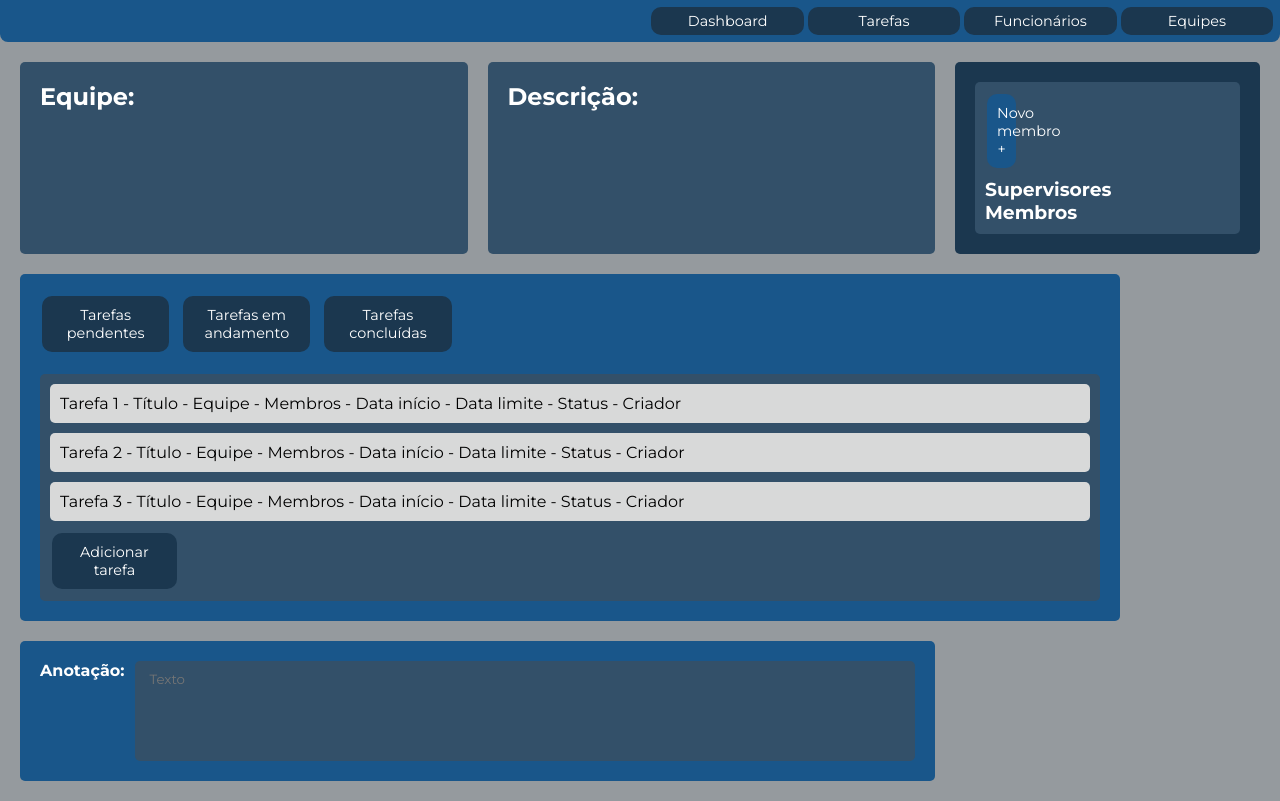
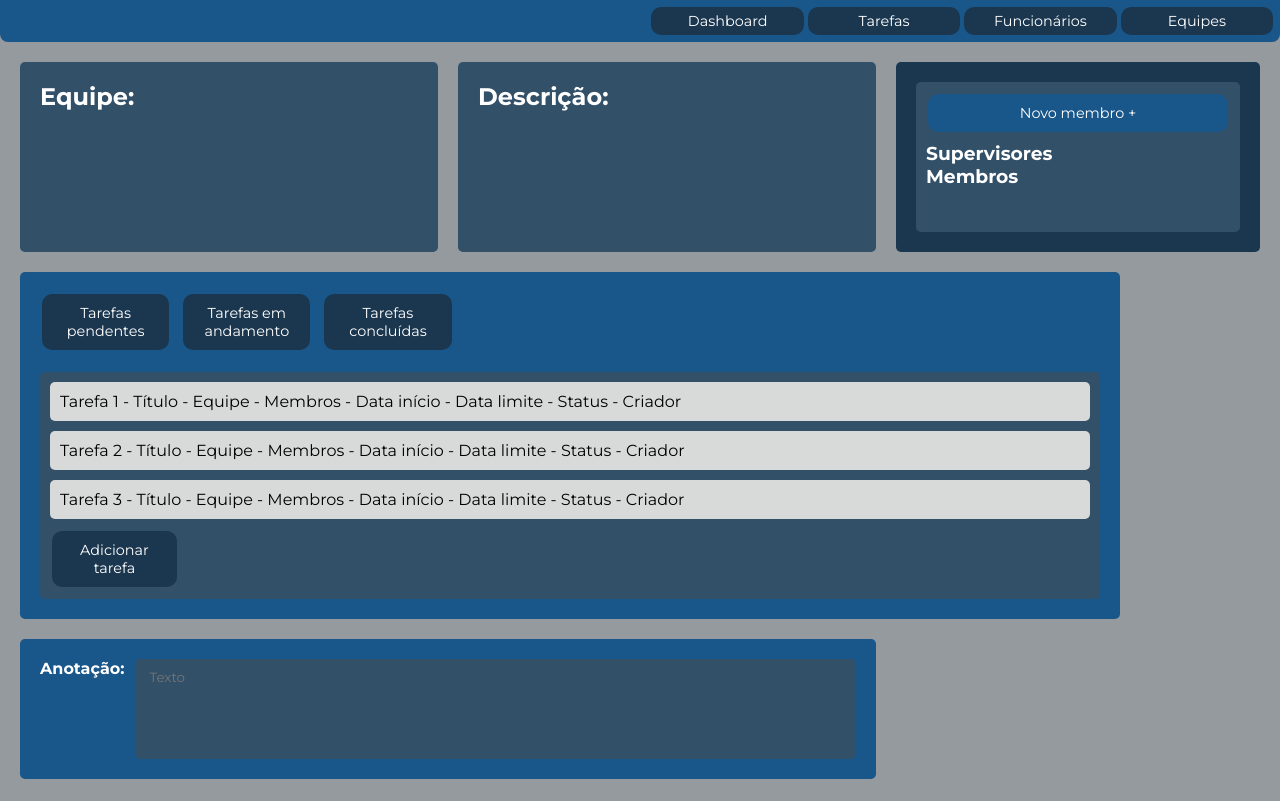
Before and after one commit to PAFONTINHAS/WEB1_Trabalho_final, a website: page client_side/manageTeam.html in a window 1280 px wide. Drawn offline with Linux system fonts and the light colour scheme.

Commit message:
atualização

```diff
--- a/client_side/css/manageTeam.css
+++ b/client_side/css/manageTeam.css
@@ -180,6 +180,7 @@ button{
     background-color: #335069;
     padding: 10px;
     border-radius: 5px;
+    height: 150px;
   }
 
   .add-member {
@@ -190,6 +191,7 @@ button{
     cursor: pointer;
     margin-bottom: 10px;
     width:12%;
+    width: 300px;
   }
 
   .notes-section {
```
Also changed, not shown: client_side/manageTeam.html (+1 -2 lines).
